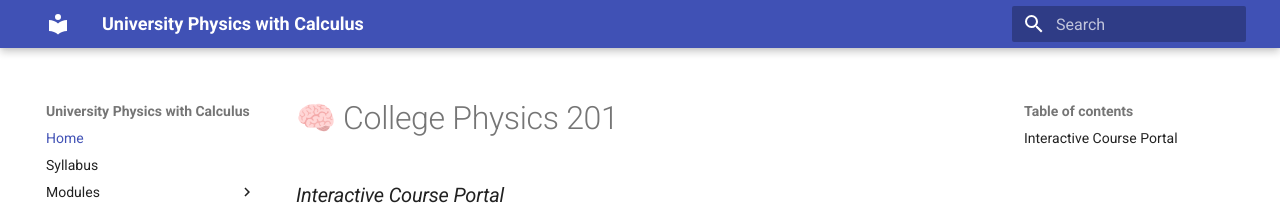
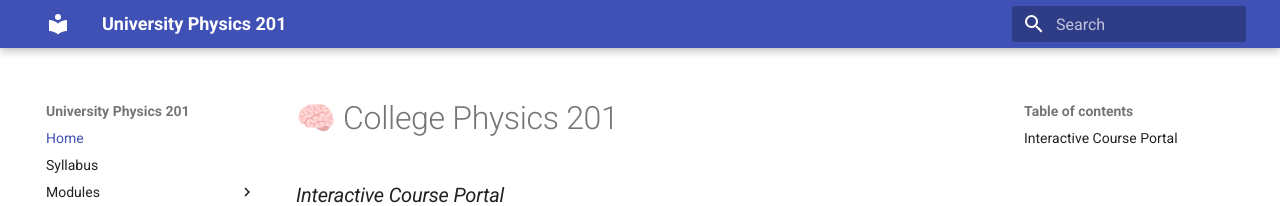
Before and after one commit to LHS-Beane/CollegePhysics201, an MkDocs documentation site: the page built from docs/index.md, in a window 1280 px wide. Shown: the top 206 px of the page. Built offline with MkDocs 1.6.1 and Material for MkDocs 9.7.7, drawn with Linux system fonts in a browser that asks for light colours.

Commit message:
Update mkdocs.yml

```diff
--- a/mkdocs.yml
+++ b/mkdocs.yml
@@ -1,4 +1,4 @@
-site_name: University Physics with Calculus
+site_name: University Physics 201
 site_url: https://lhs-beane.github.io/CollegePhysics201
 
 theme:
@@ -16,7 +16,6 @@ markdown_extensions:
 
   - pymdownx.highlight
   - pymdownx.superfences
-    - attr_list
   - pymdownx.details
   - pymdownx.tabbed:
       alternate_style: true
```
